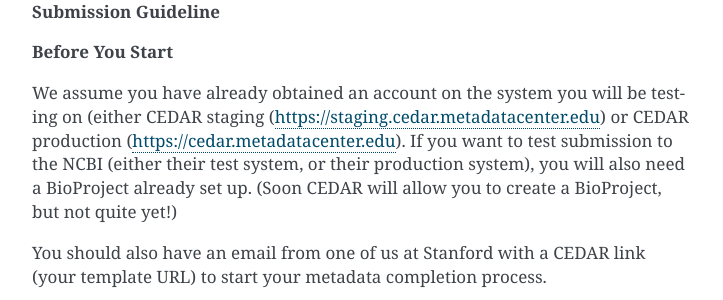
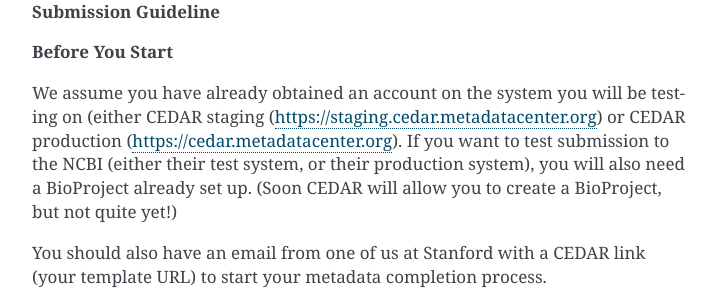
Before and after one commit to airr-community/airr-standards, a Sphinx documentation site: the page built from docs/cairr/overview.rst, in a window 1280 px wide and 900 px high, scrolled down 761 px. Shown: the part 155-455 px from the top of the window, without its empty margins (388-1111 px from the left). Built offline with Sphinx 7.4.7, drawn with Linux system fonts in a browser that asks for light colours; pages that are not in the unit, such as notebooks, are missing from menus; some of the changed lines change nothing that is shown.

Commit message:
CAIRR documentation updated
CAIRR documentation updated

```diff
--- a/docs/cairr/overview.rst
+++ b/docs/cairr/overview.rst
@@ -12,7 +12,7 @@
 
 **Before You Start**
 
-We assume you have already obtained an account on the system you will be testing on (either CEDAR staging (https://staging.cedar.metadatacenter.edu)  or CEDAR production (https://cedar.metadatacenter.edu). If you want to test submission to the NCBI (either their test system, or their production system), you will also need a BioProject already set up. (Soon CEDAR will allow you to create a BioProject, but not quite yet!)
+We assume you have already obtained an account on the system you will be testing on (either CEDAR staging (https://staging.cedar.metadatacenter.org)  or CEDAR production (https://cedar.metadatacenter.org). If you want to test submission to the NCBI (either their test system, or their production system), you will also need a BioProject already set up. (Soon CEDAR will allow you to create a BioProject, but not quite yet!)
 
 You should also have an email from one of us at Stanford with a CEDAR link (your template URL) to start your metadata completion process.
 
```
